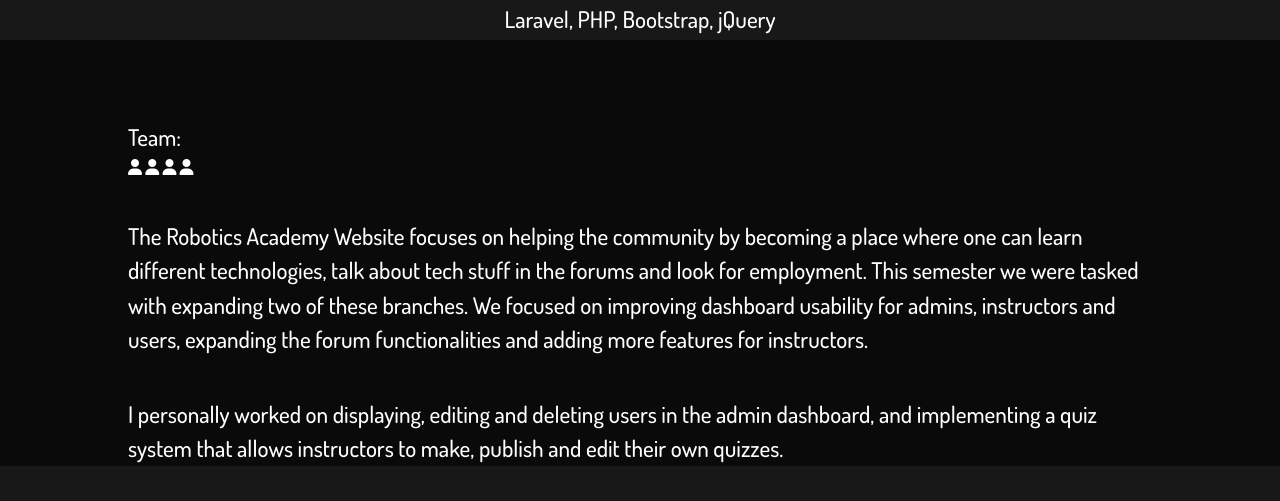
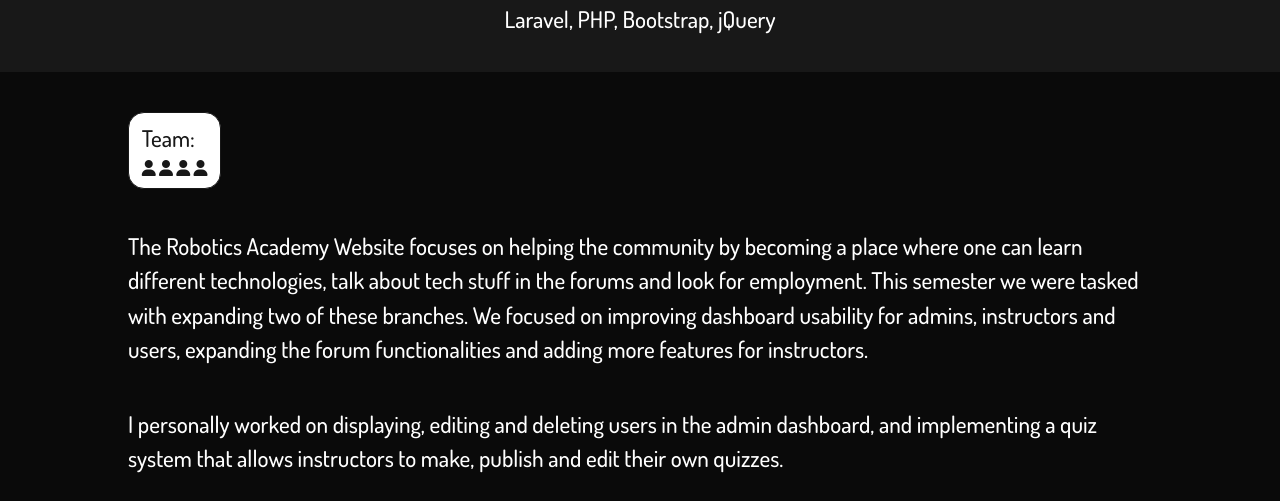
Before and after one commit to MannyToledoC/resume-website, a website: page src/projects/RB/rb.html in a window 1280 px wide. Shown: the part 299-800 px from the top of the page. Drawn offline with nearby package versions, Linux system fonts and the light colour scheme.

Commit message:
updated project page

```diff
--- a/src/layout.css
+++ b/src/layout.css
@@ -105,7 +105,8 @@ h3 {
   flex-flow: column;
   margin-left: 10vw;
   margin-right: 10vw;
-  padding-top: 10vh;
+  padding-top: 5vh;
+  padding-bottom: 5vh;
 }
 
 .info__about {
@@ -114,7 +115,15 @@ h3 {
 
 .team__container {
   flex-flow: row;
-  color: white;
+  color: rgb(24, 24, 24);
+  background-color: white;
+  padding-left: 1vw;
+  padding-right: 1vw;
+  padding-top: 1vh;
+  padding-bottom: 1vh;
+  margin-right: auto;
+  border: 1px solid rgb(24, 24, 24);
+  border-radius: 2vh;
 }
 /* ---------------------------------------------CONTACT SECTION------------------------------------------------------------------ */
 .contact__container {
--- a/src/projects/RB/rb.html
+++ b/src/projects/RB/rb.html
@@ -37,10 +37,10 @@
     <h5 class="subtitle" style="text-align: center;">Laravel, PHP, Bootstrap, jQuery</h5>
   </div>
 
-  <div class="project__background">
+  <div class="project__background" style="margin-top: 5vh;">
     <div class="info__container">
       <div class="team__container">
-        <div class="subtitle">Team:</div>
+        <div class="subtitle" style="color: rgb(24, 24, 24);">Team:</div>
         <i class="fas fa-user"></i>
         <i class="fas fa-user"></i>
         <i class="fas fa-user"></i>
```
